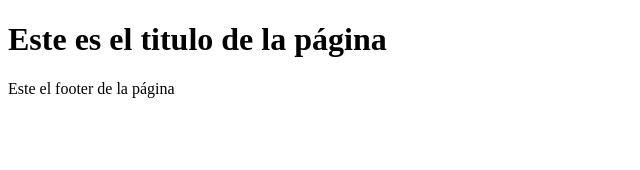
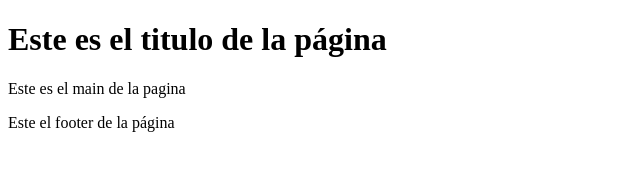
Before and after one commit to JoaquinSerrano/pruebagit, a plain HTML site: page index.html in a window 1280 px wide. Shown: the whole page, without its empty margins (0-640 px from the left). Drawn offline with Linux system fonts and the light colour scheme.

Commit message:
Creación del main section

```diff
--- a/index.html
+++ b/index.html
@@ -9,6 +9,9 @@
     <header>
       <h1>Este es el titulo de la página</h1>
     </header>
+    <main>
+      <p>Este es el main de la pagina</p>
+    </main>
     <footer>
       <p>Este el footer de la página</p>
     </footer>
```
